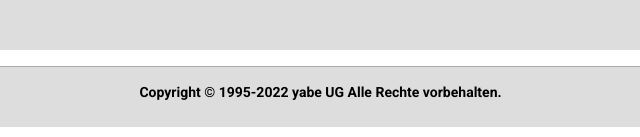
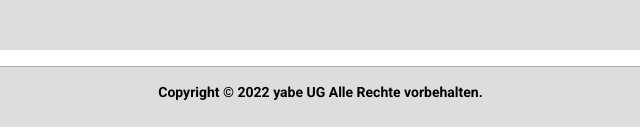
Before and after one commit to HWR-Webprogrammierung/Yabe, a plain HTML site: page index.html in a window 1280 px wide. Shown: the part 1077-1214 px from the top of the page, 316-956 px from the left. Drawn offline with Linux system fonts and the light colour scheme.

Commit message:
Update index.html

```diff
--- a/index.html
+++ b/index.html
@@ -193,7 +193,7 @@
   </div>
   <div class = "footer">
     <div id="copyright">
-			Copyright © 1995-2022 yabe UG Alle Rechte vorbehalten.
+			Copyright © 2022 yabe UG Alle Rechte vorbehalten.
     </div>
   </div>
 </body>
```
